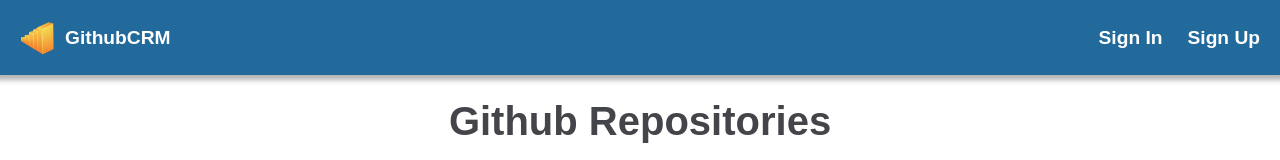
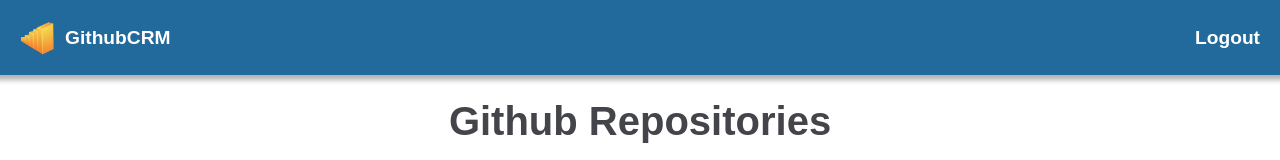
Before and after one commit to Shamanksyi/githubCRM-Frontend, a React (Create React App) app: page / in a window 1280 px wide. Shown: the top 160 px of the page. Built offline with nearby package versions, Linux system fonts and the light colour scheme; sample sign-in values are in the browser's storage; what redux-saga-routines would draw is missing.

Commit message:
CRM: Add Logout Worker

```diff
--- /dev/null
+++ b/src/components/molecules/authorizedHeaderMenu/AuthorizedHeaderMenu.jsx
@@ -0,0 +1,16 @@
+import React from 'react';
+
+import HeaderMenuItem from '../../atoms/headerMenuItem/HeaderMenuItem';
+
+export default function AuthorizedHeaderMenu({
+  handleSignOut
+}) {
+
+  return (
+    <div className="authorized-header-menu">
+      <HeaderMenuItem onClick={handleSignOut}>
+        Logout
+      </HeaderMenuItem>
+    </div>
+  )
+}
--- a/src/components/templates/wrappers/header/Header.jsx
+++ b/src/components/templates/wrappers/header/Header.jsx
@@ -1,17 +1,25 @@
 import React from 'react';
 
 import UnauthorizedHeaderMenu from '../../../molecules/unauthorizedHeaderMenu/UnauthorizedHeaderMenu';
+import AuthorizedHeaderMenu from '../../../molecules/authorizedHeaderMenu/AuthorizedHeaderMenu';
 
 import Logo from '../../../atoms/logo/Logo';
 
-export default function Header() {
+export default function Header({
+  isAuth,
+  handleSignOut
+}) {
 
   return (
     <header className="header">
       <section className="header__wrapper">
         <Logo />
         <div className="header__controls-panel">
-          <UnauthorizedHeaderMenu />
+          {!isAuth ?
+            (<UnauthorizedHeaderMenu />) :
+            (<AuthorizedHeaderMenu
+              handleSignOut={handleSignOut}
+            />)}
         </div>
       </section>
     </header>
--- a/src/components/templates/wrappers/header/HeaderComponent.js
+++ b/src/components/templates/wrappers/header/HeaderComponent.js
@@ -1,10 +1,25 @@
-import React from 'react';
+import React, { useCallback } from 'react';
+import { useDispatch } from 'react-redux';
 
 import Header from './Header';
 
+import { pushLogout } from '../../../../modules/auth/authActions';
+
+import AuthService from '../../../../services/AuthService';
+
 export default function HeaderComponent() {
+  const dispatch = useDispatch();
+  const isAuth = AuthService.isAuth();
+
+  const handleSignOut = useCallback(() => {
+    dispatch(pushLogout());
+
+  }, [dispatch]);
 
   return (
-    <Header />
+    <Header
+      isAuth={isAuth}
+      handleSignOut={handleSignOut}
+    />
   )
 }
--- a/src/modules/auth/authWorkers.js
+++ b/src/modules/auth/authWorkers.js
@@ -32,9 +32,11 @@
 
 function* pushLogoutWorker() {
   try {
-    console.log('logout!')
+    yield put(pushLogout.request());
+    yield call(AuthService.signOut);
+    yield put(pushLogout.success());
   } catch (error) {
-
+    console.log('error!')
   }
 }
 
--- a/src/services/AuthService.js
+++ b/src/services/AuthService.js
@@ -1,6 +1,13 @@
 import jwt_decode from "jwt-decode";
 
 export default class AuthService {
+  static isAuth() {
+    const token = localStorage.getItem("token");
+
+    if (token) return true;
+
+    return false;
+  }
 
   static isTokenExpired() {
     const token = localStorage.getItem("token");
@@ -28,6 +35,5 @@
 
   static signOut() {
     localStorage.removeItem("token");
-    localStorage.removeItem('email');
   }
 }
--- a/src/utils/validation/validate.js
+++ b/src/utils/validation/validate.js
@@ -1,6 +1,7 @@
 import validateEmail from './elements/email';
 import validatePassword from './elements/password';
 
+//eslint-disable-next-line
 export default {
   email: validateEmail,
   password: validatePassword
```
